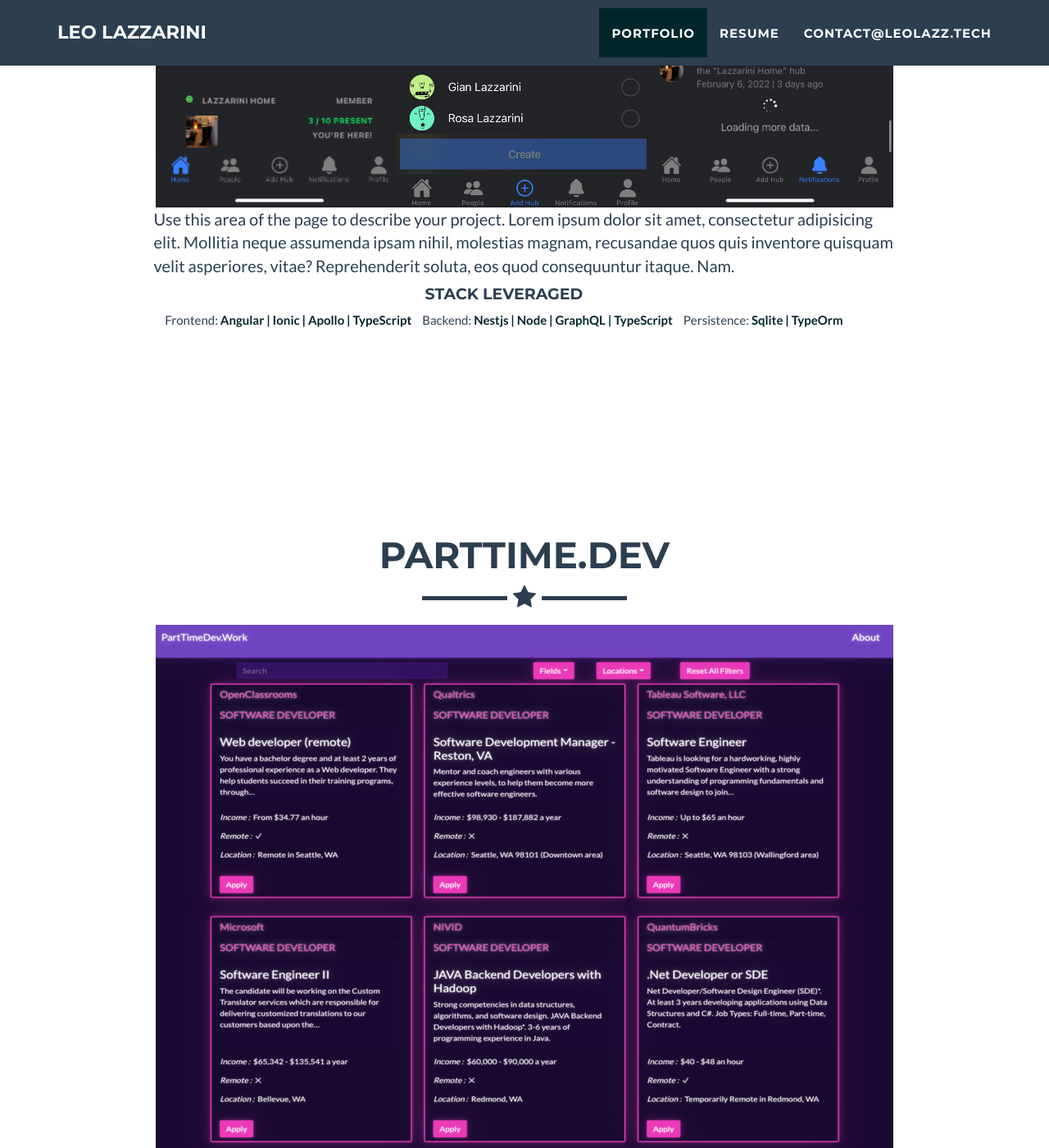
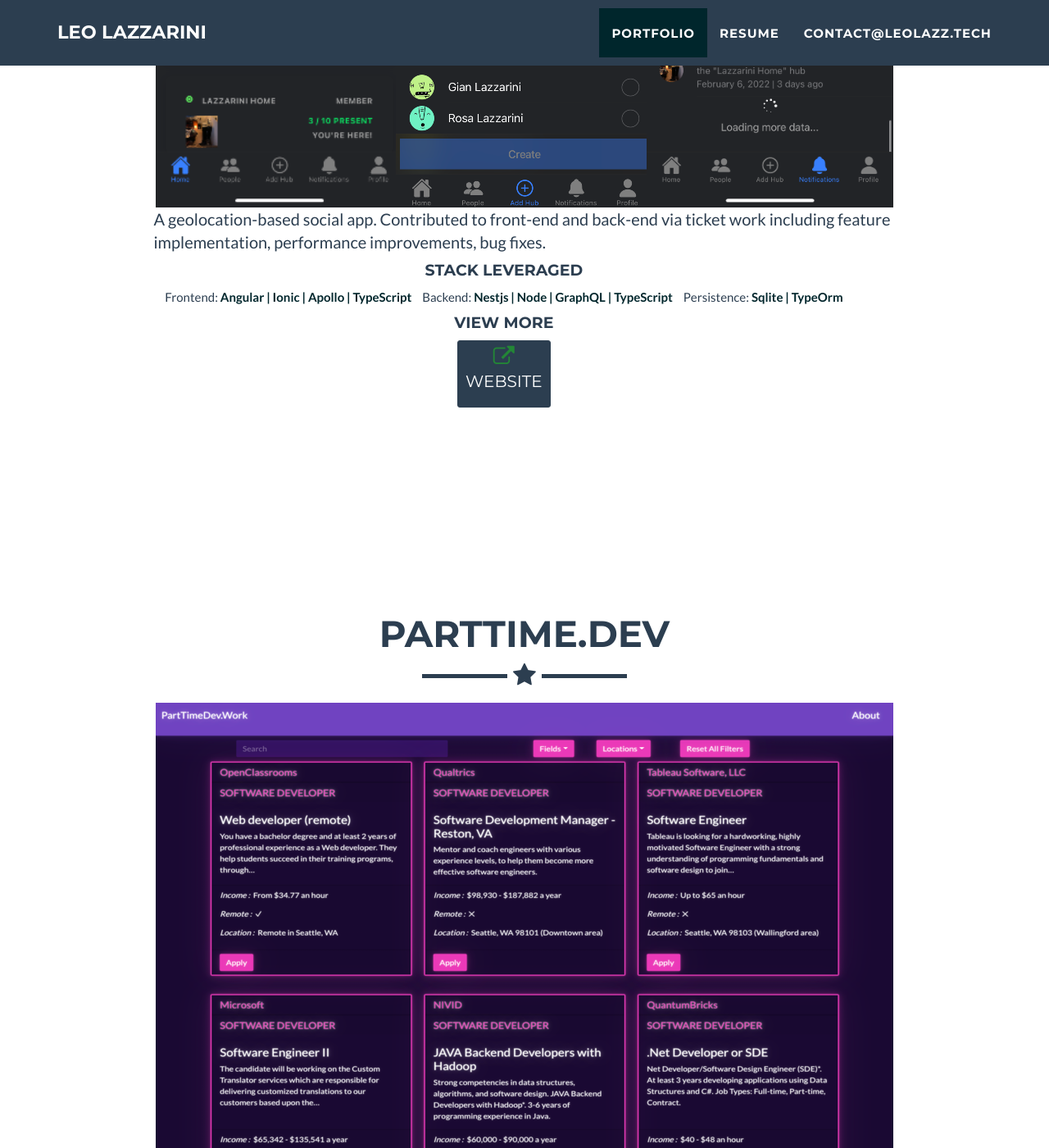
Before and after one commit to leolazz/Portfolio-Jekyll, a Jekyll site: the page built from _posts/2021-10-01-lazztech.markdown, in a window 1280 px wide and 1400 px high, scrolled down 1569 px. Shown: the whole window at 82% size. Built offline with Jekyll 4.4.1, drawn with Linux system fonts in a browser that asks for light colours; some of the changed text lies outside the part shown.

Commit message:
Added links to websites and adjusted css for small screen

```diff
--- a/_includes/portfolio_list.html
+++ b/_includes/portfolio_list.html
@@ -42,13 +42,17 @@
           {% endif %}
         </ul >
         <div id="center-list-small-screen" class="list-inline item-details">
-        <h4 class="text-center"> {% if post.backendUrl %}
+          <h4 class="text-center">View More</h4>
+        <h4 class="text-center">
+          <a class="btn btn-primary btn-sm"  href="{{post.website}}"><i class="fa fa-fw fa-2x fa-external-link fa-external-link-glow"></i
+            ><p>website</p></a>
+            {% if post.backendUrl %}
           <a class="btn btn-primary btn-sm" href="{{post.backendUrl}}"> <i class="btn-github-outline-project fa fa-fw fa-2x fa-github"></i
             > <p>Backend</p></a>
           {% endif %}
 
           {% if post.frontendUrl %}
-          <a class="btn btn-primary btn-sm" href="{{post.frontendUrl}}"><i class="btn-github-outline-project fa fa-fw fa-2x fa-github"></i
+          <a class="btn btn-primary btn-sm button-margin-mobile" href="{{post.frontendUrl}}"><i class="btn-github-outline-project fa fa-fw fa-2x fa-github"></i
             ><p>Frontend</p></a>
           {% endif %}
           {% if post.singleRepo %}
--- a/_posts/2014-07-16-2bedone-c#.markdown
+++ b/_posts/2014-07-16-2bedone-c#.markdown
@@ -1,6 +1,7 @@
 ---
 title: 2BeDone
 singleRepo: https://github.com/leolazz/ToDoList
+website: https://2bedone.lazz.tech/
 frontend: MVC 5 | Razor Pages | C#
 backend: .NET CORE 5 | C# | Xunit
 persistence: Sqlite | Entity Framework
--- a/_posts/2014-07-17-2bedone-app.markdown
+++ b/_posts/2014-07-17-2bedone-app.markdown
@@ -2,6 +2,7 @@
 title: 2BeDone App
 backendUrl: https://github.com/leolazz/2bedone-pwa-backend
 frontendUrl: https://github.com/leolazz/2bdone-PWA-frontend
+website: https://2bedone-pwa.lazz.tech/tabs/home
 frontend: Angular | Ionic | Apollo | TypeScript
 backend: Nestjs | Node | GraphQL | TypeScript
 persistence: Sqlite | TypeOrm
@@ -14,5 +15,5 @@ alt: image-alt
 project-date: April 2014
 client: Start Bootstrap
 category: Web Development
-description: Use this area of the page to describe your project. Lorem ipsum dolor sit amet, consectetur adipisicing elit. Mollitia neque assumenda ipsam nihil, molestias magnam, recusandae quos quis inventore quisquam velit asperiores, vitae? Reprehenderit soluta, eos quod consequuntur itaque. Nam.
+description: Rebuilt as a progressive web application to learn Angular, Ionic, and Typescript. Additional functionality added includes a calendar for tracking project and events.
 ---
--- a/_posts/2020-05-20-parttime.dev.markdown
+++ b/_posts/2020-05-20-parttime.dev.markdown
@@ -2,6 +2,7 @@
 title: Parttime<wbr>.dev
 backendUrl: https://github.com/leolazz/parttimedev-backend
 frontendUrl: https://github.com/leolazz/parttimedev-frontend
+website: https://parttimedev.lazz.tech/
 frontend: React | TypeScript
 backend: Nestjs | Node | GraphQL | Puppeteer | TypeScript
 persistence: PostgresSQL | TypeOrm
--- a/_posts/2021-10-01-lazztech.markdown
+++ b/_posts/2021-10-01-lazztech.markdown
@@ -7,7 +7,7 @@ persistence: Sqlite | TypeOrm
 project-date: April 2014
 client: Start Bootstrap
 category: Web Development
-description: Use this area of the page to describe your project. Lorem ipsum dolor sit amet, consectetur adipisicing elit. Mollitia neque assumenda ipsam nihil, molestias magnam, recusandae quos quis inventore quisquam velit asperiores, vitae? Reprehenderit soluta, eos quod consequuntur itaque. Nam.
+description: A geolocation-based social app. Contributed to front-end and back-end via ticket work including feature implementation, performance improvements, bug fixes.
 layout: default
 modal-id: 1
 date: October 2021 - Ongoing
```
Also changed, not shown: _includes/css/main.css (+13 -2 lines).
